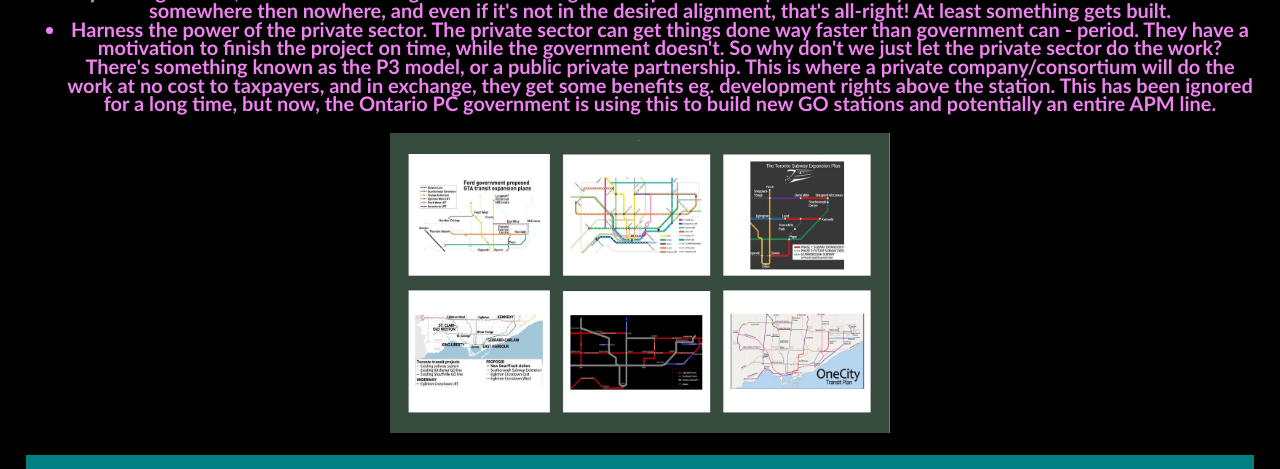
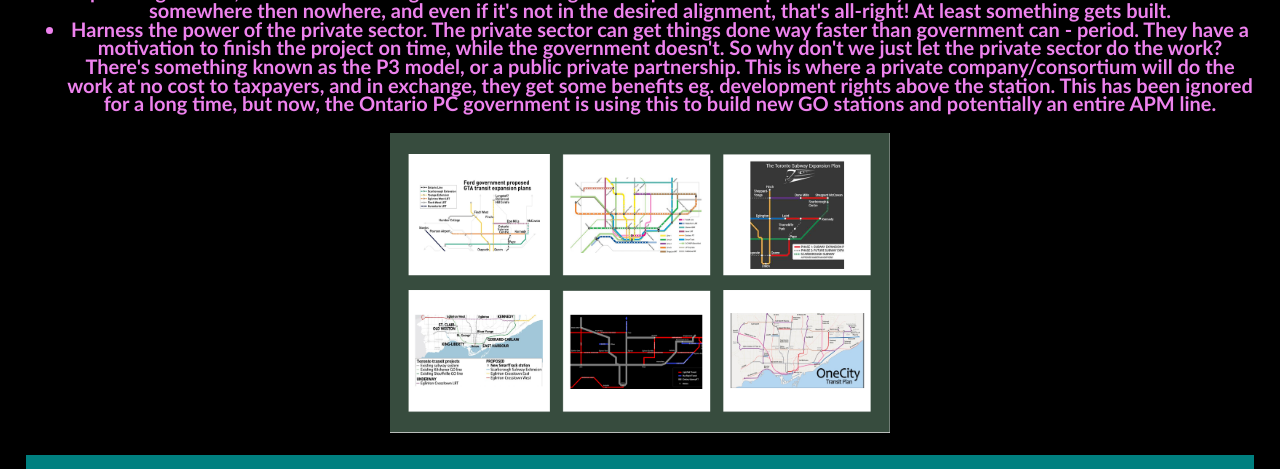
Before and after one commit to andre-zhang/home, a plain HTML site: page transport.html in a window 1280 px wide. Shown: the part 1700-2169 px from the top of the page. Drawn offline with Linux system fonts and the light colour scheme.

Commit message:
Update transport.html

```diff
--- a/transport.html
+++ b/transport.html
@@ -59,7 +59,7 @@
 			This is where a private company/consortium will do the work at no cost to taxpayers, and in exchange, they get some benefits eg. development rights above the station.
 			This has been ignored for a long time, but now, the Ontario PC government is using this to build new GO stations and potentially an entire APM line.</li>
 		</ul>
-		<img src = "images/transitplan.JPG" width = "500" height = "300" alt = "Some of Toronto's Transit Plans">
+		<img src = "images/torontoplan.png" width = "500" height = "300" alt = "Some of Toronto's Transit Plans">
 
 		<h2 id = "completet" >Complete Streets</h2>
 		<p id = "complete" >Complete streets are streets designed for everyone.
```
